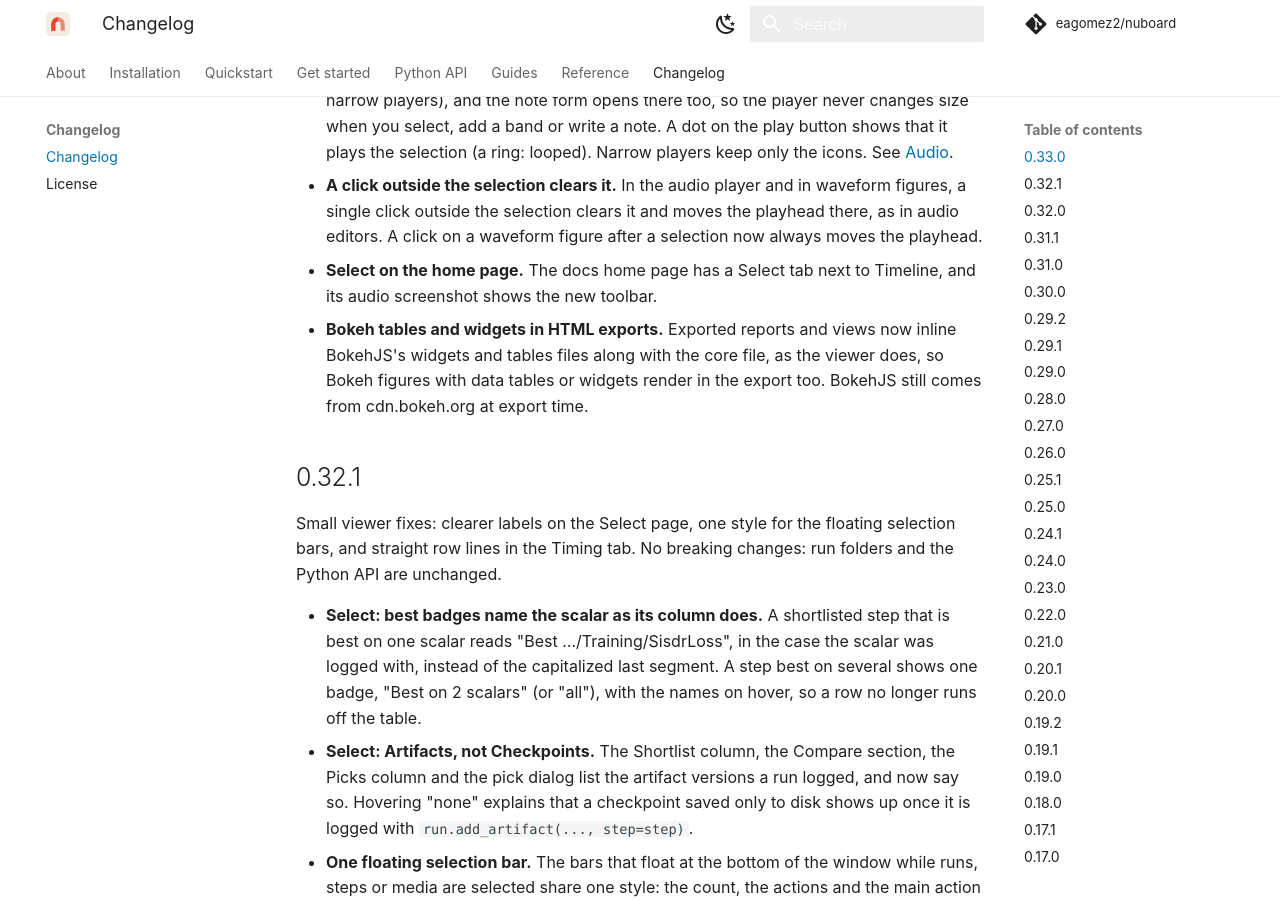
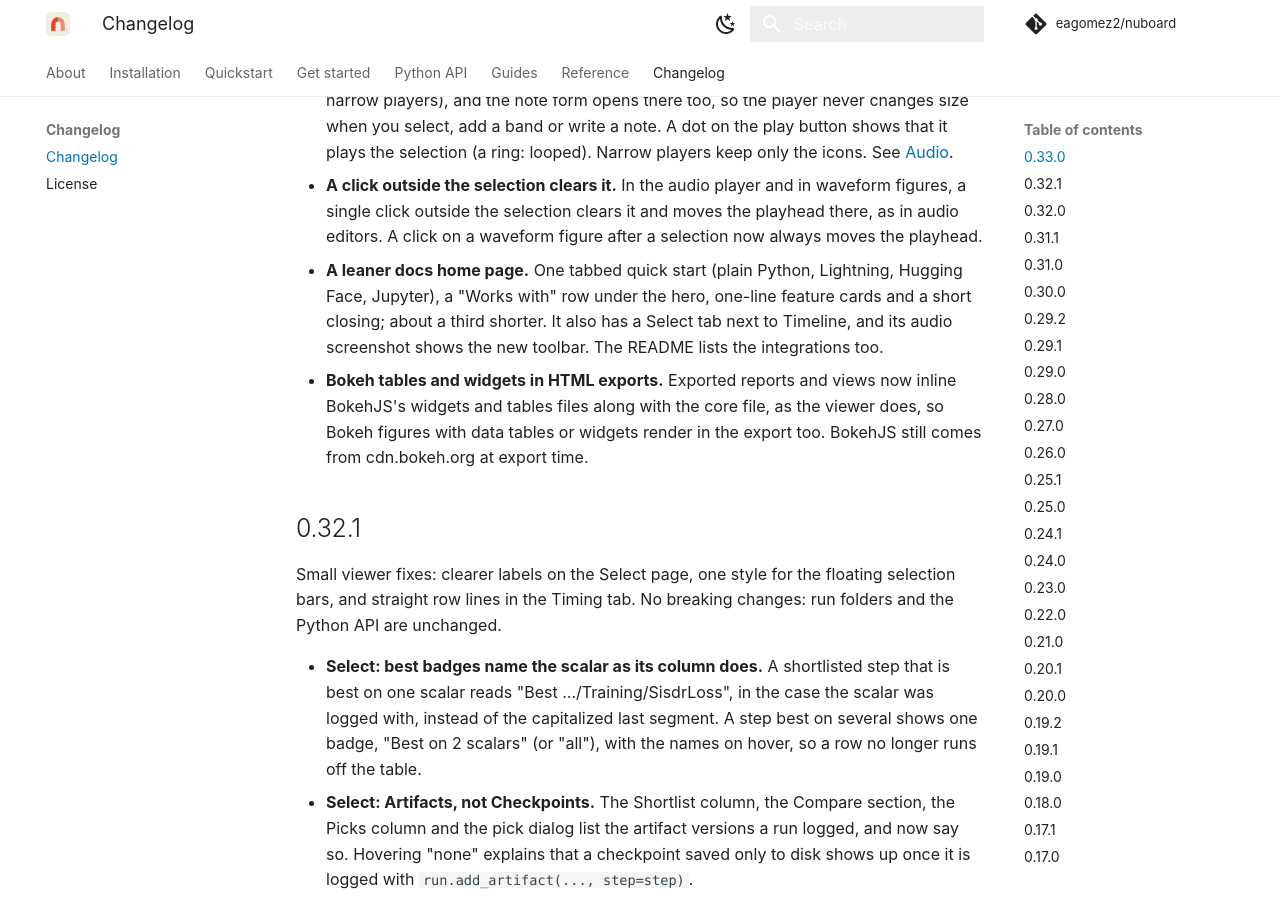
Before and after one commit to eagomez2/nuboard, an MkDocs documentation site: the page built from docs/changelog.md, in a window 1280 px wide and 900 px high, scrolled down 1159 px. Built offline with MkDocs 1.6.1 and Material for MkDocs 9.7.7, drawn with Linux system fonts in a browser that asks for light colours; comment, search, counter and statistics services are not loaded.

Commit message:
Changelog: the leaner docs home page in 0.33.0

```diff
--- a/docs/changelog.md
+++ b/docs/changelog.md
@@ -55,8 +55,11 @@ additions.
   waveform figures, a single click outside the selection clears it and moves
   the playhead there, as in audio editors. A click on a waveform figure after
   a selection now always moves the playhead.
-- **Select on the home page.** The docs home page has a Select tab next to
-  Timeline, and its audio screenshot shows the new toolbar.
+- **A leaner docs home page.** One tabbed quick start (plain Python,
+  Lightning, Hugging Face, Jupyter), a "Works with" row under the hero,
+  one-line feature cards and a short closing; about a third shorter. It also
+  has a Select tab next to Timeline, and its audio screenshot shows the new
+  toolbar. The README lists the integrations too.
 - **Bokeh tables and widgets in HTML exports.** Exported reports and views now
   inline BokehJS's widgets and tables files along with the core file, as the
   viewer does, so Bokeh figures with data tables or widgets render in the
```
